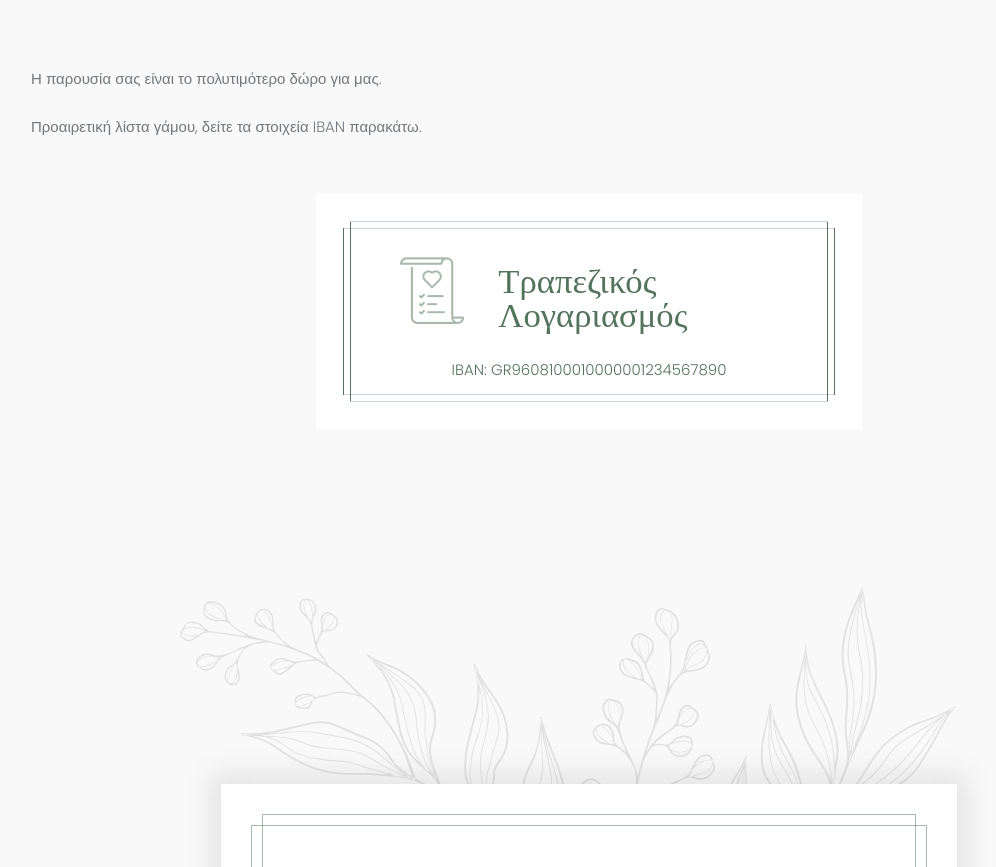
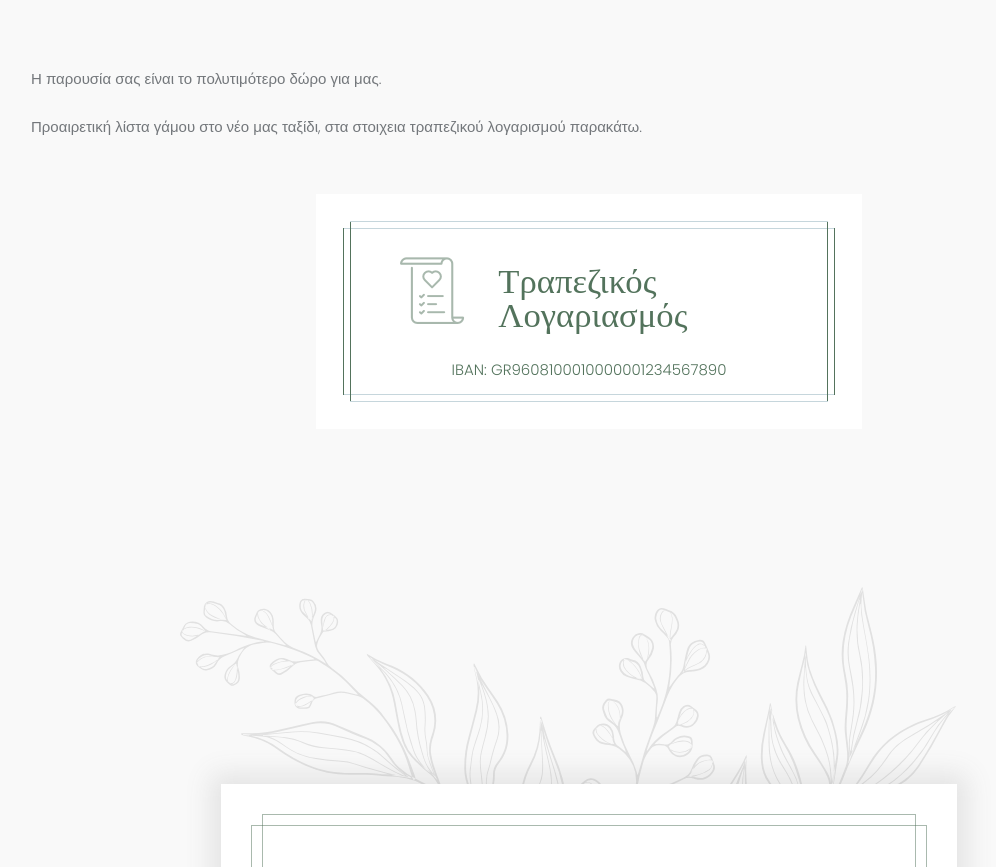
Before and after one commit to kpatticha/kpatticha.github.io, a plain HTML site: page index.html in a window 1280 px wide. Shown: the part 2993-3860 px from the top of the page, without its empty margins (51-1047 px from the left). Drawn offline with Linux system fonts and the light colour scheme; some packages are replaced by stand-ins of ours; placeholder pictures from the web are drawn by us.

Commit message:
final fixes

```diff
--- a/index.html
+++ b/index.html
@@ -329,7 +329,7 @@
                 Η παρουσία σας είναι το πολυτιμότερο δώρο για μας. <br>
                 <br>
 
-                Προαιρετική λίστα γάμου, δείτε τα στοιχεία IBAN παρακάτω.             </div>
+                Προαιρετική λίστα γάμου στο νέο μας ταξίδι, στα στοιχεια τραπεζικού λογαρισμού παρακάτω.             </div>
             </div>
 
           </div>
```
